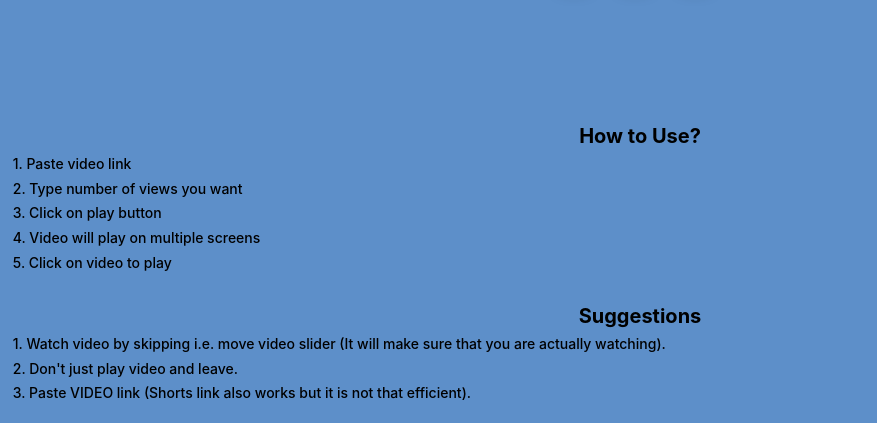
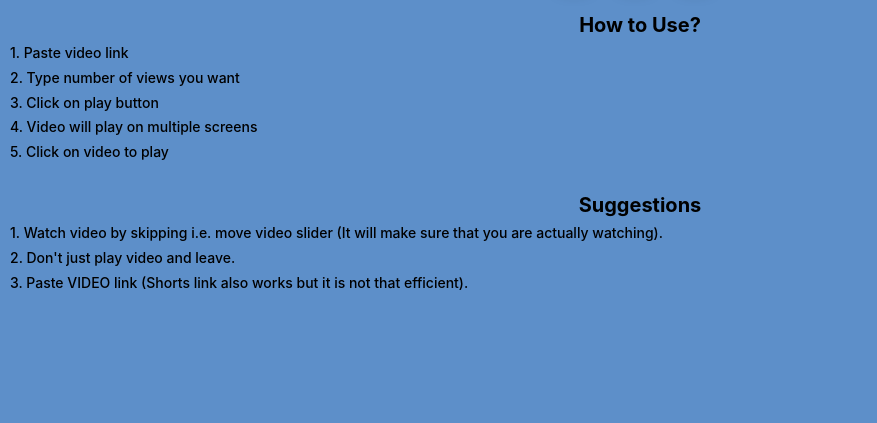
Before and after one commit to cadentax99/cadentax99.github.io, a plain HTML site: page index.html in a window 1280 px wide. Shown: the part 523-946 px from the top of the page, without its empty margins (0-877 px from the left). After the commit the page ends 832 px from the top, so only its background shows below. Drawn offline with nearby package versions, Linux system fonts and the light colour scheme.

Commit message:
index.html

```diff
--- a/index.html
+++ b/index.html
@@ -7,25 +7,16 @@
   <link rel="stylesheet" href="https://maxcdn.bootstrapcdn.com/bootstrap/4.5.2/css/bootstrap.min.css">
   <link href="https://fonts.googleapis.com/css?family=Nunito:600,700,900" rel="stylesheet">
   <link rel="stylesheet" href="https://cdnjs.cloudflare.com/ajax/libs/font-awesome/5.15.3/css/all.min.css" integrity="sha512-..." crossorigin="anonymous" />
-  <!-- Add Google Translate API script -->
   <script type="text/javascript" src="https://translate.google.com/translate_a/element.js?cb=googleTranslateElementInit"></script>
 </head>
 
 <body id="body" style="background-color: #5d8fc9;">
-  <!-- Add Google Translate button -->
   <div id="google_translate_element"></div>
-
-  <!-- Rest of the HTML code -->
-  <!-- ... -->
-
   <script>
-    // Google Translate initialization function
     function googleTranslateElementInit() {
       new google.translate.TranslateElement({ pageLanguage: 'en' }, 'google_translate_element');
     }
   </script>
-<!-- <script src="https://translate.google.com/translate_a/element.js?cb=googleTranslateElementInit"></script> -->
-
   <h2 class="text-center" id="outputString" style="font-size: 15px;"></h2>
   <div id="login-card" class="card" style="width:350px; border-radius: 25px; margin:20px auto; box-shadow: 0 5px 15px rgba(0, 0, 0, 0.5); background-color: #ffffff;">
     <div class="card-body">
@@ -63,7 +54,7 @@
     </div>
   </div>
 
-<div id="player" style="padding: 5%;">
+  <div id="player" style="padding: 10px;">
     <script>
       var apply_permission = true;
       var apply_dateRestriction = false;
@@ -171,7 +162,7 @@
       }
     </script>
   </div>
-  <div style="padding: 1%;">
+  <div style="padding: 10px;">
     <h2 class="text-center" style="font-size: 20px; color: black; font-weight:bold;">How to Use?</h2>
     <h2 class="text-left" style="font-size: 14px; color: black;">1. Paste video link</h2>
     <h2 class="text-left" style="font-size: 14px; color: black;">2. Type number of views you want</</h2>
@@ -194,7 +185,6 @@ input.form-check-input{
   width: 15px;
   height: 15px;
 }
-/* Custom styles for the Google Translate button */
 #google_translate_element {
    position: relative;
    top: 20px;
@@ -204,6 +194,5 @@ input.form-check-input{
    margin-bottom: 40px;
    background-color: #5d8fc9;
  }
-
 </style>
 </html>
```
Lines whose indentation alone changed are shown as unchanged.
